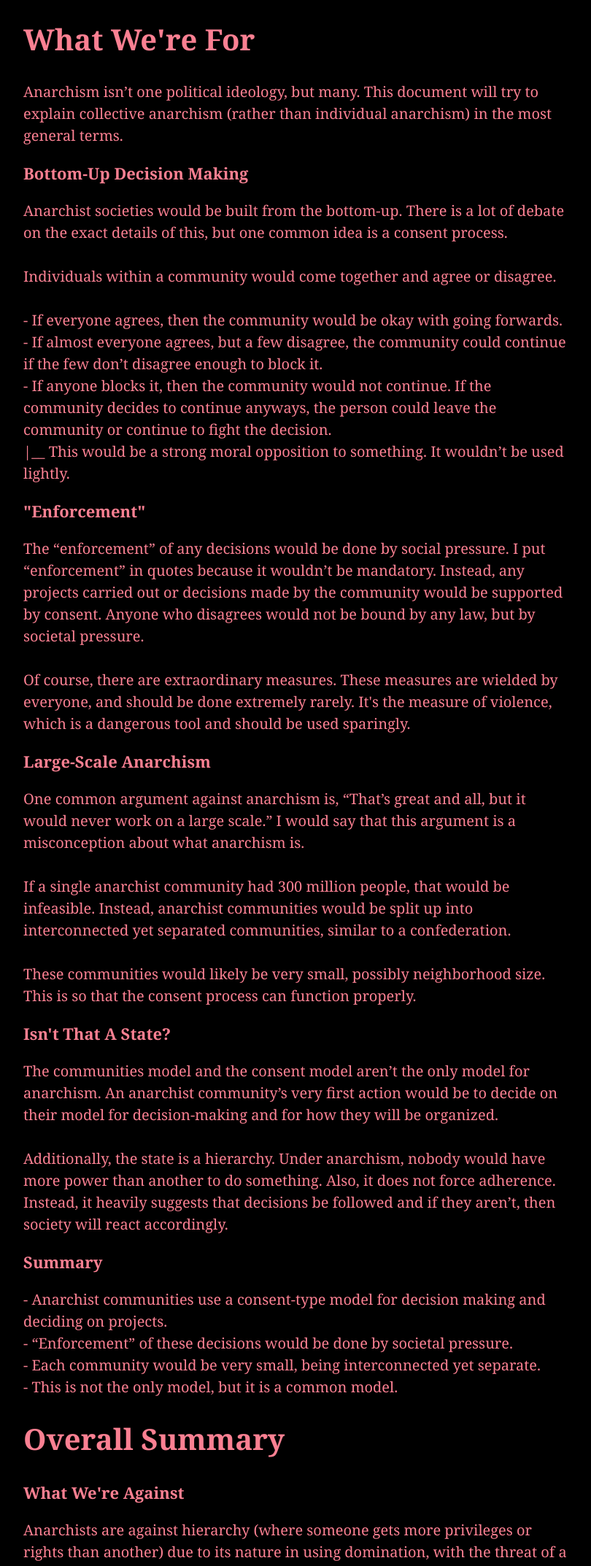
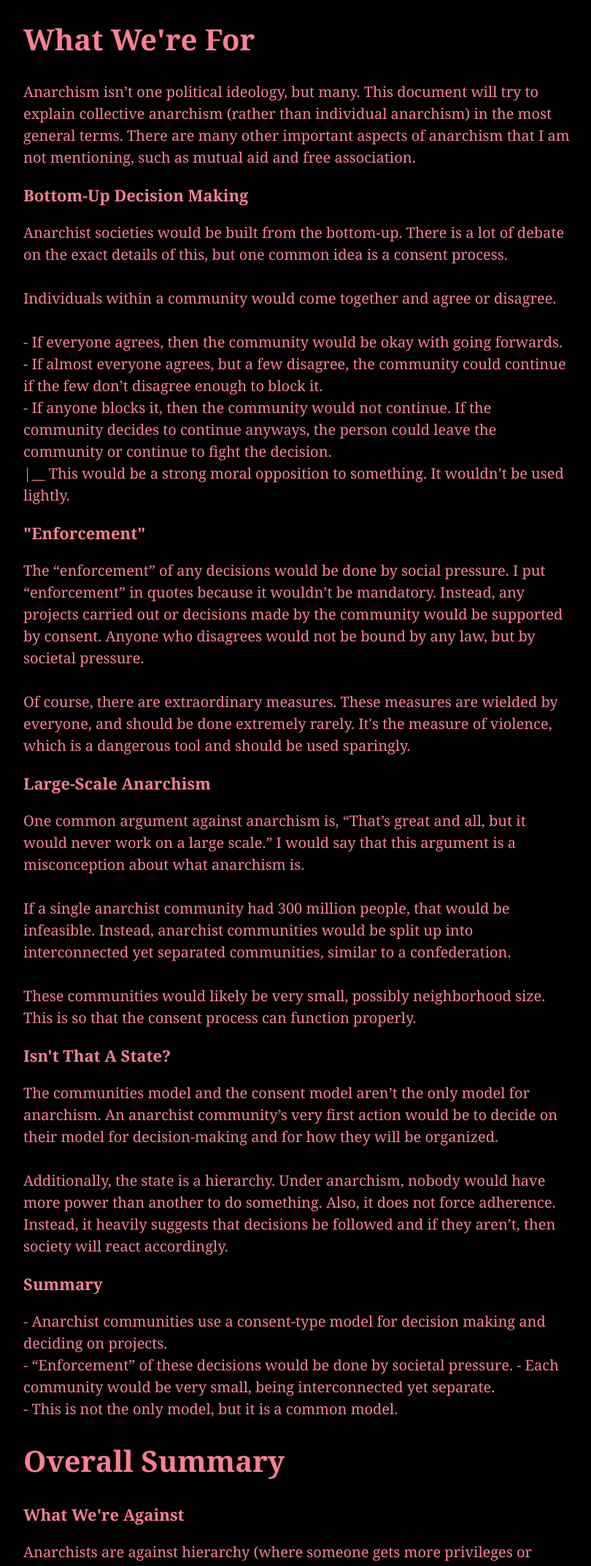
Before and after one commit to KittenMeow/TheWRAP, a plain HTML site: page what.html in a window 1280 px wide. Shown: the part 2204-4350 px from the top of the page at 73% size, without its empty margins (233-1043 px from the left). Drawn offline with Linux system fonts and the light colour scheme.

Commit message:
Update what

```diff
--- a/what.html
+++ b/what.html
@@ -139,7 +139,8 @@
 
         <h1>What We're For</h1>
         <p>Anarchism isn’t one political ideology, but many. This document will try to explain collective anarchism
-            (rather than individual anarchism) in the most general terms.
+            (rather than individual anarchism) in the most general terms. There are many other important aspects of
+            anarchism that I am not mentioning, such as mutual aid and free association.
         </p>
 
         <b>Bottom-Up Decision Making</b>
@@ -188,9 +189,9 @@
 
         <b>Summary</b>
         <p>- Anarchist communities use a consent-type model for decision making and deciding on projects.<br>
-            - “Enforcement” of these decisions would be done by societal pressure.<br>
-            - Each community would be very small, being interconnected yet separate.<br>
-            - This is not the only model, but it is a common model.<br>
+            - “Enforcement” of these decisions would be done by societal pressure.<bf>
+                - Each community would be very small, being interconnected yet separate.<br>
+                - This is not the only model, but it is a common model.<br>
         </p>
 
         <h1>Overall Summary</h1>
```
